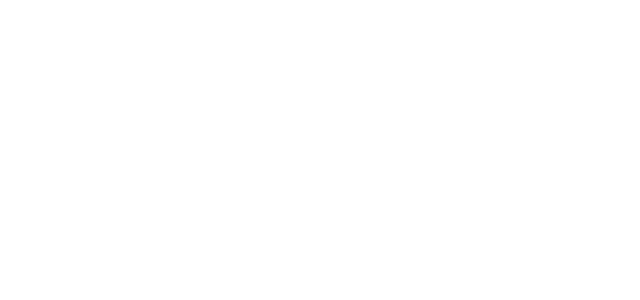
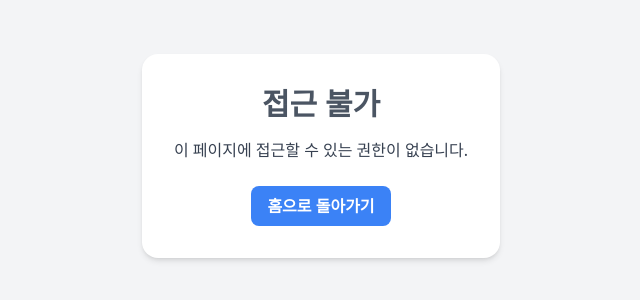
Before and after one commit to JaeYoon0935/shoppingmall, a React (Create React App) app in the folder shoppingmall-fe/: page /unauthorized in a window 1280 px wide. Before the commit this address had no page. Shown: the part 244-544 px from the top of the page, without its empty margins (319-959 px from the left). Built offline with nearby package versions, Linux system fonts and the light colour scheme.

Commit message:
관리자 페이지 접근 권한 클라이언트 측 처리

```diff
--- /dev/null
+++ b/shoppingmall-fe/src/common/pages/Unathorized.js
@@ -0,0 +1,23 @@
+import React from "react";
+import { Link } from "react-router-dom";
+
+const Unauthorized = () => {
+  return (
+    <div className="min-h-screen flex flex-col items-center justify-center bg-gray-100 px-4">
+      <div className="bg-white shadow-md rounded-2xl p-8 max-w-md text-center">
+        <h1 className="text-3xl font-bold text-gray-600 mb-4">접근 불가</h1>
+        <p className="text-gray-700 mb-6">
+          이 페이지에 접근할 수 있는 권한이 없습니다.
+        </p>
+        <Link
+          to="/"
+          className="inline-block bg-blue-500 hover:bg-blue-600 text-white font-semibold py-2 px-4 rounded-lg transition"
+        >
+          홈으로 돌아가기
+        </Link>
+      </div>
+    </div>
+  );
+};
+
+export default Unauthorized;
--- /dev/null
+++ b/shoppingmall-fe/src/routes/AdminRoute.js
@@ -0,0 +1,22 @@
+import React, { useContext } from "react";
+import { AuthContext } from "../context/AuthContext";
+import { Navigate, Outlet } from "react-router-dom";
+
+const AdminRoute = () => {
+  const { userInfo } = useContext(AuthContext);
+
+  const isLoggedIn = !!userInfo.token;
+  const isAdmin = userInfo.roles?.includes("ROLE_ADMIN");
+
+  if (!isLoggedIn) {
+    return <Navigate to="/login" replace />;
+  }
+
+  if (!isAdmin) {
+    return <Navigate to="/unauthorized" replace />;
+  }
+
+  return <Outlet />;
+};
+
+export default AdminRoute;
--- a/shoppingmall-fe/src/routes/PrivateRoute.js
+++ /dev/null
@@ -1,10 +0,0 @@
-import React, { useContext } from "react";
-import { AuthContext } from "../context/AuthContext";
-import { Navigate, Outlet } from "react-router-dom";
-
-const PrivateRoute = () => {
-  const { state } = useContext(AuthContext);
-  return state.token ? <Outlet /> : <Navigate to="/login" />;
-}
-
-export default PrivateRoute;
--- a/shoppingmall-fe/src/routes/Router.js
+++ b/shoppingmall-fe/src/routes/Router.js
@@ -1,4 +1,5 @@
 import { Routes, Route } from 'react-router-dom';
+import AdminRoute from '../routes/AdminRoute';
 import AdminLayout from '../admin/layouts/AdminLayout';
 import AdminHome from '../admin/pages/AdminHome';
 import UserInfo from '../admin/pages/user/UserInfo';
@@ -14,6 +15,7 @@
 import Login from '../auth/Login';
 import SignUp from '../auth/SignUp';
 import { AuthProvider } from "../context/AuthContext";
+import Unauthorized from '../common/pages/Unathorized';
 
 function Router() {
 
@@ -27,6 +29,9 @@
         <Route path="/login" element={<Login />} />
         <Route path="/signUp" element={<SignUp />} />
 
+        {/* 권한 없음 처리 페이지 */}
+        <Route path="/unauthorized" element={<Unauthorized/>}/>
+
         {/* 쇼핑몰 페이지*/}
         <Route path="/" element={<Layout />} >
           <Route index element={<ShopMain />} />
@@ -35,7 +40,8 @@
         </Route>
 
         {/* 관리자 페이지 */}
-        <Route path="/admin" element={<AdminLayout />}>
+        <Route path="/admin" element={<AdminRoute />}>
+          <Route element={<AdminLayout />}>
             <Route index element={<AdminHome />} />
             <Route path="user-info" element={<UserInfo />} />
             <Route path="user-edit/:id" element={<UserEdit />}/>
@@ -44,7 +50,7 @@
             <Route path="product-registration" element={<ProductRegistration />} />
             <Route path="product-edit/:id" element={<ProductEdit /> }/>
           </Route>
-
+        </Route>
       </Routes>
     </AuthProvider>
   );
```
Lines whose indentation alone changed are shown as unchanged.
